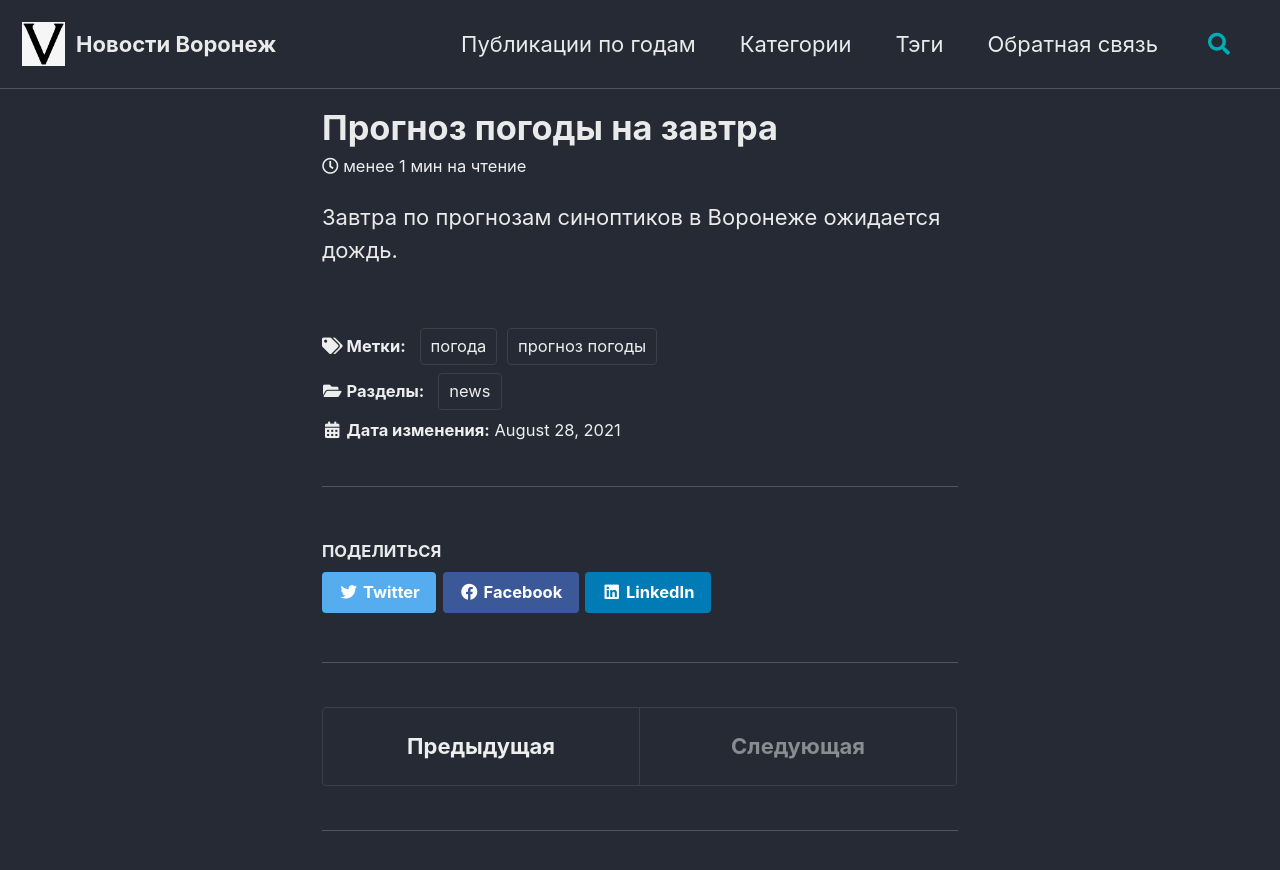
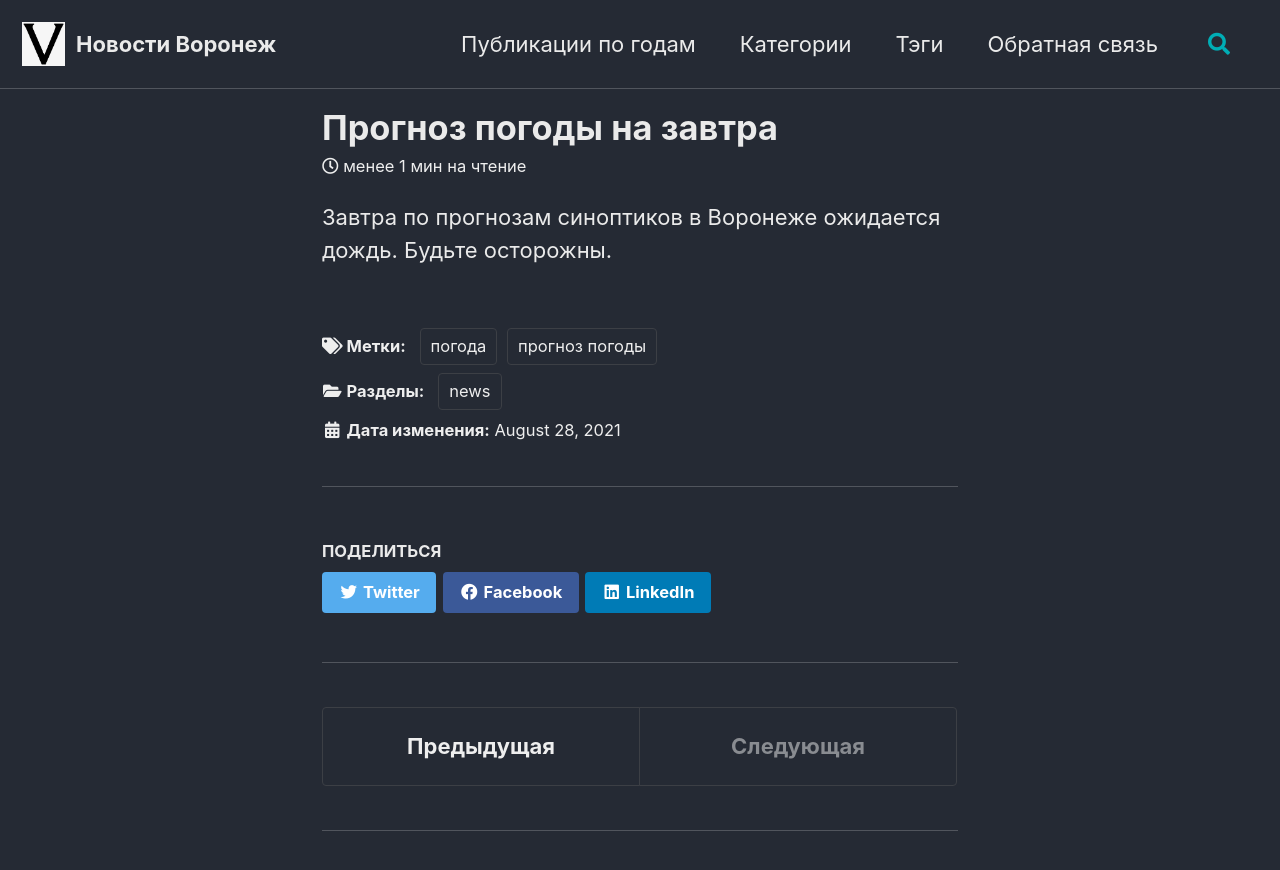
Before and after one commit to anonuser01234/anonuser01234.github.io, a Jekyll site: the page built from _posts/2021-08-28-прогноз-погоды-на-завтра.md, in a window 1280 px wide and 900 px high. Shown: the top 870 px of the window. Built offline with Jekyll 4.4.1, drawn with Linux system fonts in a browser that asks for light colours; cached includes are drawn as plain includes; comment, search, counter and statistics services are not loaded.

Commit message:
Update from Forestry.io anonuser01234 updated _posts/2021-08-28-прогноз-погоды-на-завтра.md

```diff
--- a/_posts/2021-08-28-прогноз-погоды-на-завтра.md
+++ b/_posts/2021-08-28-прогноз-погоды-на-завтра.md
@@ -8,4 +8,4 @@ tags:
 - погода
 
 ---
-Завтра по прогнозам синоптиков в Воронеже ожидается дождь.
+Завтра по прогнозам синоптиков в Воронеже ожидается дождь. Будьте осторожны.
```
Also changed, not shown: other parts of _posts/2021-08-28-прогноз-погоды-на-завтра.md (+1 -1 lines).
